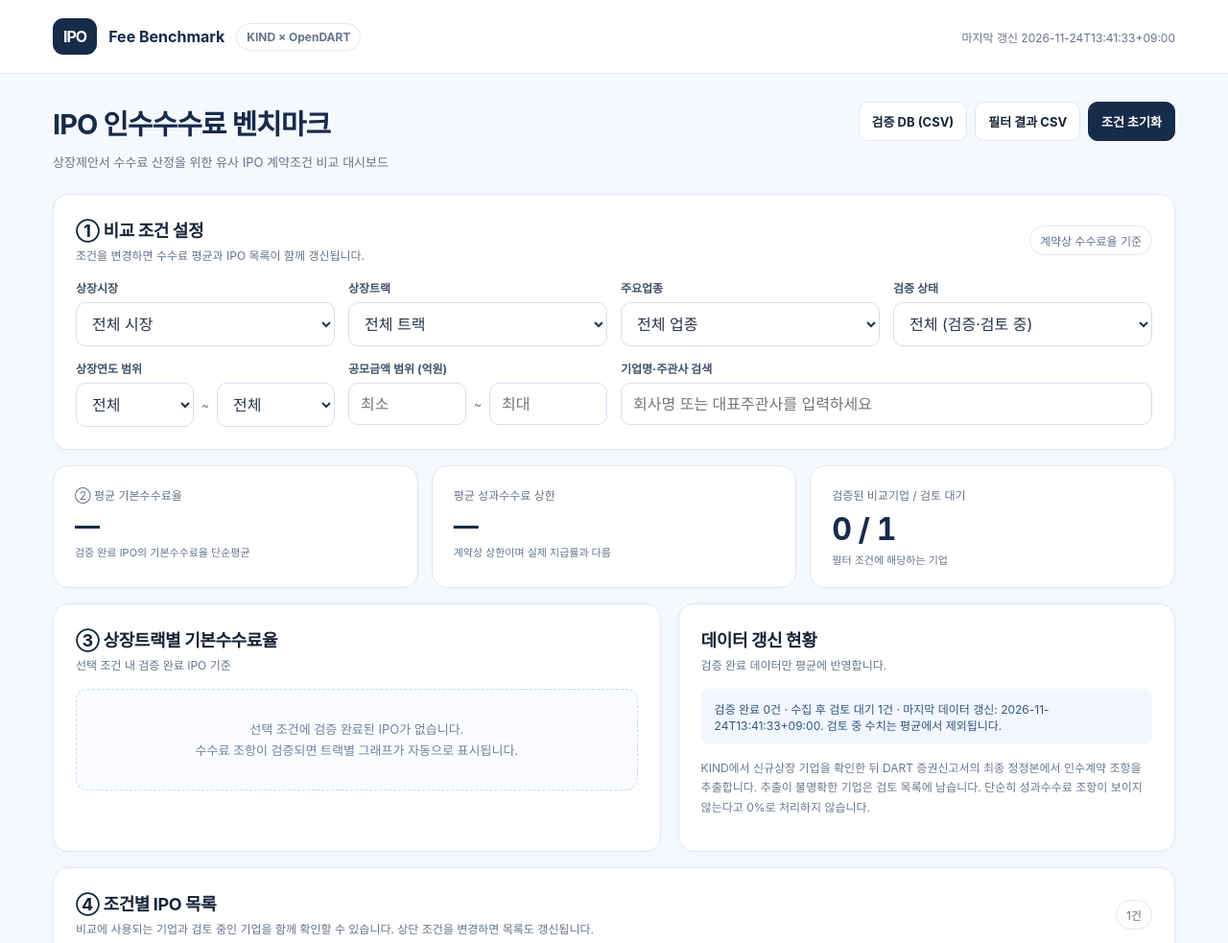
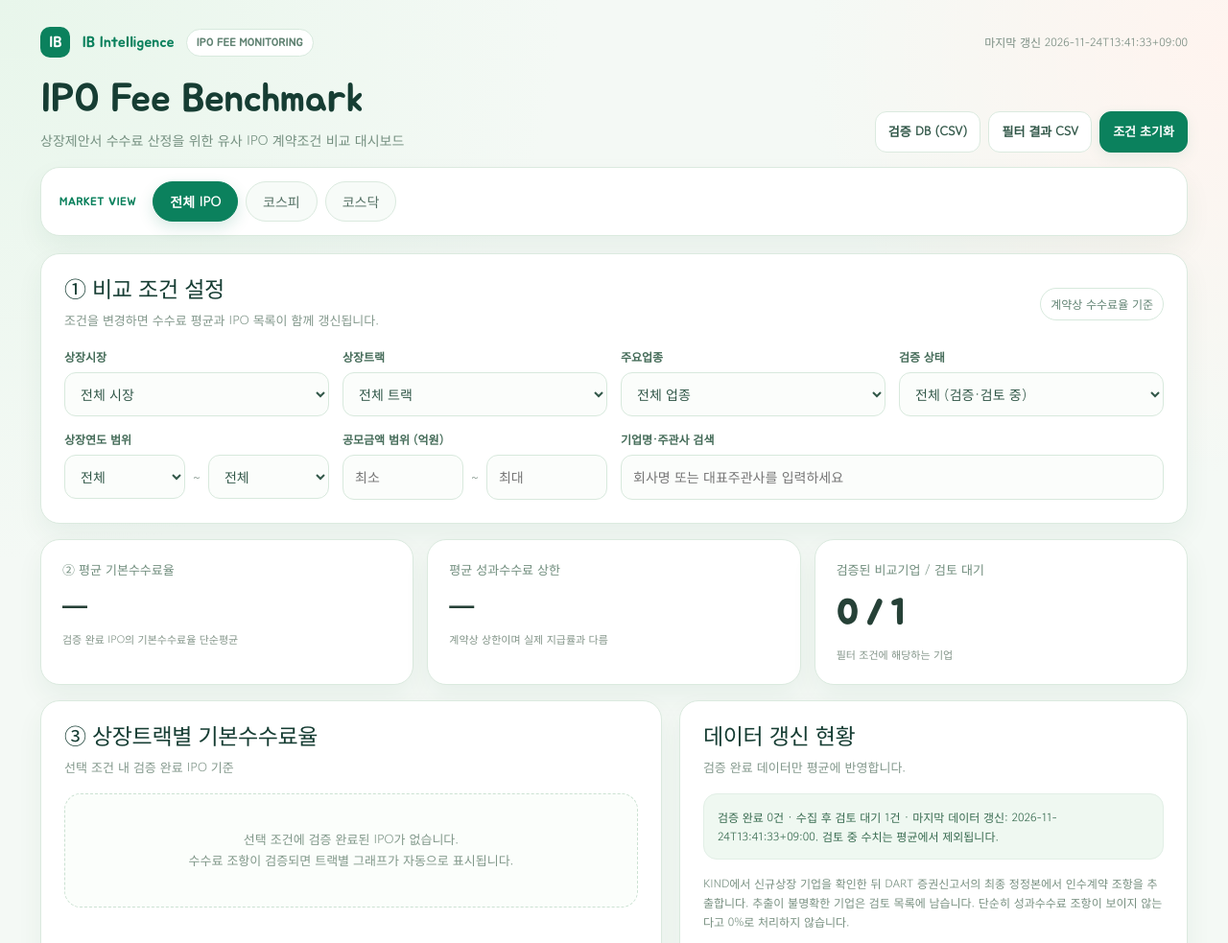
Before and after one commit to juyeong0379/ipo-fee-dashboard, a plain HTML site: page docs/index.html in a window 1280 px wide. Shown: the top 983 px of the page at 96% size. Drawn offline with Linux system fonts and the light colour scheme.

Commit message:
design: match IB Daily Briefing mint-green style and add market category pills

```diff
--- a/docs/index.html
+++ b/docs/index.html
@@ -2,6 +2,7 @@
 <html lang="ko"><head><meta charset="utf-8"><meta name="viewport" content="width=device-width,initial-scale=1">
 <meta name="description" content="공식 KIND·DART 기반 IPO 수수료 벤치마크: 시장·업종·상장트랙·공모규모·연도 필터, 계약상 기본수수료와 성과수수료 상한">
 <title>IPO Fee Benchmark | IPO 수수료 벤치마크</title>
+<link rel="preconnect" href="https://fonts.googleapis.com"><link rel="preconnect" href="https://fonts.gstatic.com" crossorigin><link href="https://fonts.googleapis.com/css2?family=Gowun+Dodum&family=Jua&display=swap" rel="stylesheet">
 <style>
 :root{font-family:Inter,Arial,"Pretendard","Noto Sans KR",sans-serif;--navy:#172b4a;--blue:#2563eb;--ink:#172337;--muted:#64748b;--border:#e1e8f1;--bg:#f5f8fc;--mint:#0a8f72}
 *{box-sizing:border-box}body{margin:0;background:var(--bg);color:var(--ink)}a{color:#235fba}button,input,select{font:inherit}
@@ -39,11 +40,54 @@ tbody td:first-child{font-weight:650}.tag{display:inline-block;padding:4px 7px;b
 footer{color:#8090a6;font-size:11px;line-height:1.8;padding-top:2px}
 @media(max-width:900px){.filters{grid-template-columns:repeat(2,1fr)}.chartwrap{grid-template-columns:1fr}.stats{grid-template-columns:1fr 1fr}.stats .metric:last-child{grid-column:span 2}}
 @media(max-width:600px){main{padding:23px 13px 50px}header .inner{padding:13px}.hero{display:block}.headactions{justify-content:start;margin-top:15px}.filters{grid-template-columns:1fr}.searchwide{grid-column:auto}.stats{grid-template-columns:1fr}.stats .metric:last-child{grid-column:auto}section{padding:18px}.brand .pill{display:none}h1{font-size:26px}}
+
+/* Matching the user's existing IB Daily Briefing design system:
+   pale mint background, Jua/Gowun Dodum typography and green category pills. */
+:root{--navy:#163d33;--blue:#0b815d;--ink:#264137;--muted:#7a8d82;--border:#dbeadf;--bg:#f4f9f5;--mint:#e5f3e8;--green:#0b815d;--soft:#eff8f1;--shadow:0 12px 28px rgba(21,78,53,.06);font-family:'Gowun Dodum','Apple SD Gothic Neo','Malgun Gothic',sans-serif}
+body{font-family:'Gowun Dodum','Apple SD Gothic Neo','Malgun Gothic',sans-serif;line-height:1.6;background:radial-gradient(circle at 0 0,#e8f6eb 0,transparent 30%),radial-gradient(circle at 100% 4%,#fff4ef 0,transparent 23%),var(--bg)}
+header{background:transparent;border:0}
+header .inner{max-width:1260px;padding:28px 32px 4px}
+.brand{color:var(--green)!important;font:16px 'Jua',sans-serif!important}
+.logo{background:var(--green);border-radius:10px;padding:6px 9px;letter-spacing:0}
+.pill{background:#fff;border:1px solid #d7e9dd;color:#618373;border-radius:999px}
+main{max-width:1260px;padding:14px 32px 64px}
+.hero{margin:0 0 15px;align-items:end}
+.hero h1{font:42px/1.2 'Jua',sans-serif;letter-spacing:-.5px;color:#163d33;margin:0 0 7px}
+.hero .sub{font-size:14px;color:#759080}
+h2{font:23px/1.3 'Jua',sans-serif;color:var(--navy)}
+section,.metric{border-radius:20px;border-color:var(--border);box-shadow:var(--shadow)}
+section{padding:24px}.sectionhint{font-size:13px;color:#83988c}
+.btn{border-color:var(--border);border-radius:12px;color:#315748}
+.btn.primary{background:var(--green);border-color:var(--green);box-shadow:0 5px 15px #0b815d16}
+.btn:hover{border-color:#9bcaae}
+.stats .metric{background:#fff}.metric span{color:#708d7d;font-size:13px}
+.metric strong{font-family:'Jua',sans-serif;color:var(--deep);font-size:36px}
+input,select{border-color:#d8e9dd;border-radius:12px;background:#fbfdfb;color:#315748;font-size:14px}
+label{color:#456c59}
+input:focus-visible,select:focus-visible,button:focus-visible,a:focus-visible{outline:3px solid #8dd1ad;outline-offset:2px}
+.statusline{background:var(--soft);color:#386b50;border:1px solid #e2efe6;border-radius:14px;padding:14px}
+.mutebox{background:#fbfefb;border:1px dashed #cce2d3;border-radius:17px;color:#81988a;padding:36px 20px}
+thead{background:#f3faf5}th{color:#45745c}tbody tr:hover{background:#f7fbf8}
+.tablewrap{border-color:var(--border);border-radius:15px}
+.bar{background:linear-gradient(90deg,#0b815d,#3ba77c)}
+.bar-bg{background:#e5f3e8}.tag{background:#e6f4ec;color:#0b815d;border-radius:999px}
+.tag.pending{background:#fff9eb;color:#a27a2a}
+.note,footer{color:#789081}footer a,td a{color:#0b815d}
+.metric small{color:#839589}.tablefoot{color:#839589}.pager button{border-radius:10px;border-color:var(--border);color:var(--green)}
+/* A compact category strip echoing the Daily Briefing navigation. */
+.quick-market{display:flex;align-items:center;gap:8px;flex-wrap:wrap;background:#fff;border:1px solid var(--border);border-radius:20px;box-shadow:var(--shadow);padding:14px 16px;margin-bottom:18px}
+.quick-market-label{font:12px 'Jua',sans-serif;color:var(--green);margin:0 9px 0 3px;letter-spacing:.4px}
+.market-tab{background:#f7fbf8;border:1px solid var(--border);color:#547064;padding:10px 17px;border-radius:999px;cursor:pointer;font:14px 'Gowun Dodum',sans-serif}
+.market-tab.active{background:var(--green);color:#fff;border-color:var(--green);font-weight:700;box-shadow:0 6px 16px rgba(8,125,87,.16)}
+.market-tab:hover{border-color:#7dbb9a}
+@media(max-width:700px){header .inner{padding:22px 16px 6px}main{padding:12px 16px 50px}.hero h1{font-size:36px}.hero{align-items:flex-start}.quick-market{padding:12px}.market-tab{padding:8px 12px}section{padding:18px}}
+
 </style></head><body>
-<header><div class="inner"><div class="brand"><span class="logo">IPO</span><span>Fee Benchmark</span><span class="pill">KIND × OpenDART</span></div><span id="sync" class="meta">데이터 확인 중</span></div></header>
+<header><div class="inner"><div class="brand"><span class="logo">IB</span><span>IB Intelligence</span><span class="pill">IPO FEE MONITORING</span></div><span id="sync" class="meta">데이터 확인 중</span></div></header>
 <main>
-<div class="hero"><div><h1>IPO 인수수수료 벤치마크</h1><p class="sub">상장제안서 수수료 산정을 위한 유사 IPO 계약조건 비교 대시보드</p></div>
+<div class="hero"><div><h1>IPO Fee Benchmark</h1><p class="sub">상장제안서 수수료 산정을 위한 유사 IPO 계약조건 비교 대시보드</p></div>
 <div class="headactions"><a class="btn" href="ipo_master.csv" target="_blank" rel="noopener">검증 DB (CSV)</a><button class="btn" id="download">필터 결과 CSV</button><button class="btn primary" id="reset">조건 초기화</button></div></div>
+<nav class="quick-market" aria-label="상장시장 빠른 선택"><span class="quick-market-label">MARKET VIEW</span><button type="button" class="market-tab active" data-market="">전체 IPO</button><button type="button" class="market-tab" data-market="코스피">코스피</button><button type="button" class="market-tab" data-market="코스닥">코스닥</button></nav>
 <section><div class="topline"><div><h2>① 비교 조건 설정</h2><div class="sectionhint">조건을 변경하면 수수료 평균과 IPO 목록이 함께 갱신됩니다.</div></div><span class="pill">계약상 수수료율 기준</span></div>
 <div class="filters">
 <div class="field"><label for="market">상장시장</label><select id="market"><option value="">전체 시장</option><option>코스닥</option><option>코스피</option></select></div>
@@ -98,7 +142,7 @@ if(min!==null&&(amt===null||amt<min))return false;
 if(max!==null&&(amt===null||amt>max))return false;
 if(search&&(r.company_name+" "+r.lead_underwriter_1+" "+r.lead_underwriter_2).toLowerCase().indexOf(search)<0)return false;
 return true;
-});page=1;render()}
+});page=1;document.querySelectorAll(".market-tab").forEach(function(btn){btn.classList.toggle("active",btn.getAttribute("data-market")===el("market").value)});render()}
 function render(){var verified=filtered.filter(isApproved),review=filtered.length-verified.length,base=avg(verified,"base_fee_pct"),perf=avg(verified,"performance_fee_cap_pct");
 el("baseMean").textContent=base===null?"—":base.toFixed(2)+"%";el("perfMean").textContent=perf===null?"—":perf.toFixed(2)+"%";el("counts").textContent=verified.length+" / "+review;el("numRecords").textContent=filtered.length+"건";
 var groups={};verified.forEach(function(r){var k=r.listing_track||"미분류";(groups[k]||(groups[k]=[])).push(r)});
@@ -115,6 +159,7 @@ el("statusmessage").textContent="검증 완료 "+approvedCount()+"건 · 수집
 }
 function approvedCount(){return approved.length}
 function downloadCsv(){var fields=[["company_name","회사명"],["listing_date","상장일"],["market","상장시장"],["listing_track","상장트랙"],["industry","업종"],["lead_underwriter_1","대표주관사 1"],["lead_underwriter_2","대표주관사 2"],["offering_amount_100m","공모금액(억원)"],["base_fee_pct","기본수수료(%)"],["performance_fee_cap_pct","성과수수료 상한(%)"],["verification_status","검증상태"],["source_url","DART"]];var quote=function(x){return '"'+String(x==null?"":x).replace(/"/g,'""')+'"'};var csv="\uFEFF"+fields.map(function(f){return quote(f[1])}).join(",")+"\r\n"+filtered.map(function(r){return fields.map(function(f){return quote(r[f[0]])}).join(",")}).join("\r\n");var link=document.createElement("a");link.href=URL.createObjectURL(new Blob([csv],{type:"text/csv;charset=utf-8"}));link.download="ipo_fee_filtered.csv";document.body.appendChild(link);link.click();link.remove();setTimeout(function(){URL.revokeObjectURL(link.href)},500)}
+document.querySelectorAll(".market-tab").forEach(function(btn){btn.addEventListener("click",function(){el("market").value=btn.getAttribute("data-market");filter()})});
 controls.forEach(function(id){el(id).addEventListener(["search","amountMin","amountMax"].includes(id)?"input":"change",filter)});
 el("prev").addEventListener("click",function(){if(page>1){page--;render()}});
 el("next").addEventListener("click",function(){if(page*perPage<filtered.length){page++;render()}});
```
